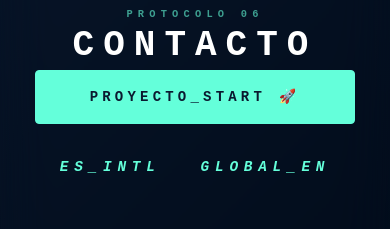
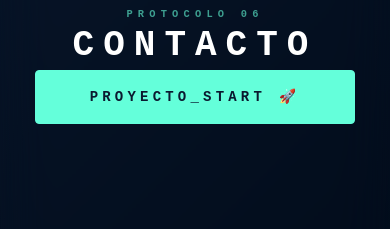
Before and after one commit to markusx5622/mc-websolutions-v2, a Next.js app: page / in a window 390 px wide. Both pictures are taken after a click on the button "Toggle Menu". Shown: the part 560-789 px from the top of the page. Built offline with nearby package versions, Linux system fonts and the light colour scheme.

Commit message:
style: mejorar espaciado en el menú móvil y eliminar selectores de idioma

```diff
--- a/src/components/Navbar.tsx
+++ b/src/components/Navbar.tsx
@@ -107,7 +107,7 @@ const Navbar = () => {
               initial={{ opacity: 0, scale: 0.95 }}
               animate={{ opacity: 1, scale: 1 }}
               transition={{ delay: 0.45 }}
-              className="mt-12 px-8 w-full max-w-xs flex flex-col items-center gap-8"
+              className="mt-20 px-8 w-full max-w-xs flex flex-col items-center gap-8"
             >
               <Link
                 href="/briefing"
@@ -117,10 +117,7 @@ const Navbar = () => {
                 PROYECTO_START 🚀
               </Link>
 
-              <div className="flex gap-10 text-muted/40 text-[0.7rem] mono-text tracking-[0.4em] font-black italic">
-                 <span className="text-accent cursor-pointer">ES_INTL</span>
-                 <span className="hover:text-accent transition-colors cursor-pointer">GLOBAL_EN</span>
-              </div>
+
             </motion.div>
           </div>
 
```
